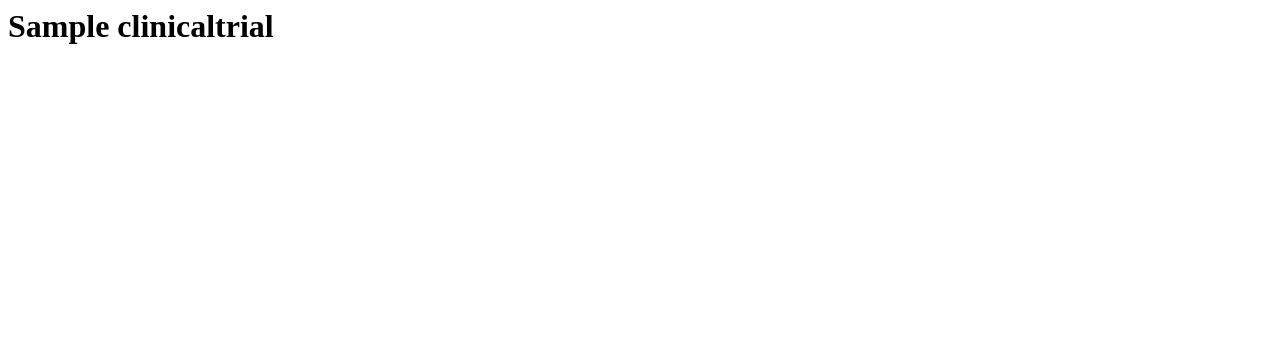
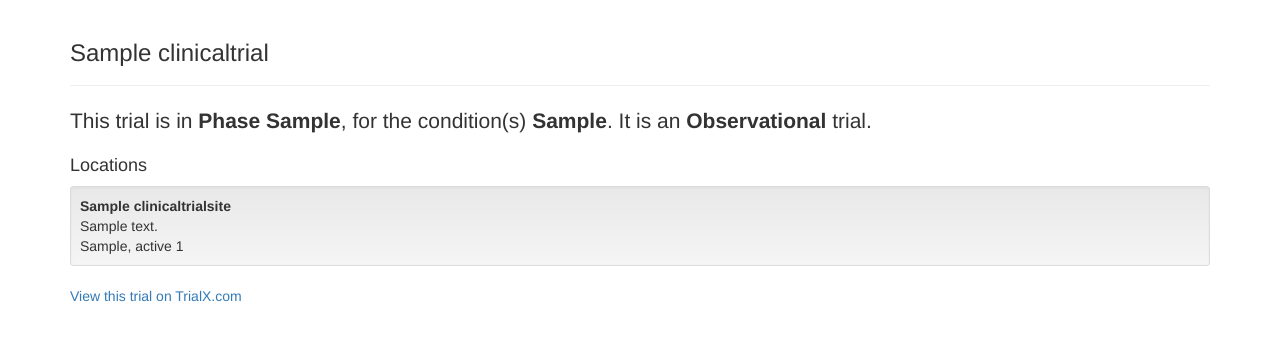
Before and after one commit to kgodey/trialx_demo, a Django app: page / in a window 1280 px wide. Shown: the top 341 px of the page. Run offline with Django 3.2, Linux system fonts and the light colour scheme; tables that the repository leaves empty hold one stand-in row (values such as "Sample post"); some libraries are stand-ins or nearby versions.

Commit message:
styled with bootstrap and made the template work

```diff
--- a/trialx/templates/trialx/trial_detail.html
+++ b/trialx/templates/trialx/trial_detail.html
@@ -1,8 +1,22 @@
 <html>
 	<head>
+		<link rel="stylesheet" href="//netdna.bootstrapcdn.com/bootstrap/3.0.3/css/bootstrap.min.css">
+        <link rel="stylesheet" href="//netdna.bootstrapcdn.com/bootstrap/3.0.3/css/bootstrap-theme.min.css">
 		<title>TrialX demo app</title>
 	</head>
 	<body>
-		<h1>{{ trial.title }}</h1>
+		<div class="container">
+			<div class="page-header"><h3>{{ trial.title }}</h3></div>
+			<p class="lead">This trial is in <strong>{% if trial.phase %} Phase {{ trial.phase }}{% else %}an unknown phase{% endif %}</strong>, for the condition(s) <strong>{% if trial.condition %} {{ trial.condition }}{% else %} an unknown condition{% endif %}</strong>. It is an <strong>{{ trial.get_study_type_display }}</strong> trial.</p>
+			<h4>Locations</h4>
+			{% for site in trial.clinicaltrialsite_set.all %}
+			<div class="well well-sm">
+				<strong>{{ site.sitename }}</strong><br>
+				{% if site.address %}{{ site.address }}<br>{% endif %}
+				{% if site.city %}{{ site.city }},{% endif %} {% if site.state %}{{ site.state }} {% endif %} {% if site.zipcode %}{{ site.zipcode }} {% endif %}
+			</div>
+			{% endfor %}
+			<p class="text-primary"><a href="{{ trial.url }}">View this trial on TrialX.com</a></p>
+		</div>
 	</body>
 </html>
```
